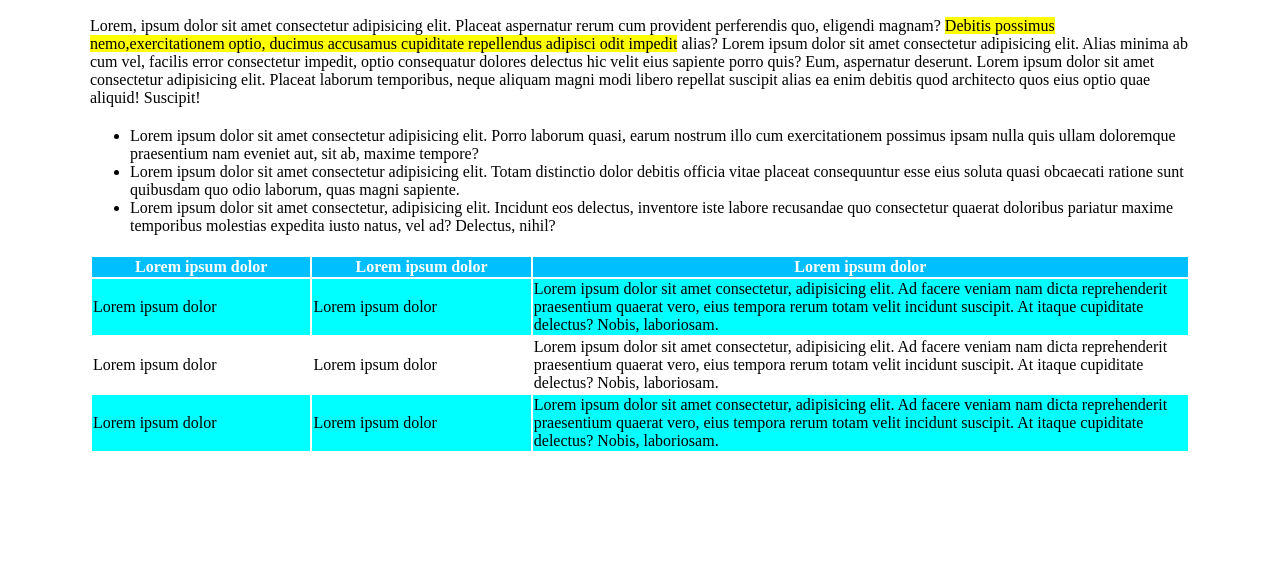
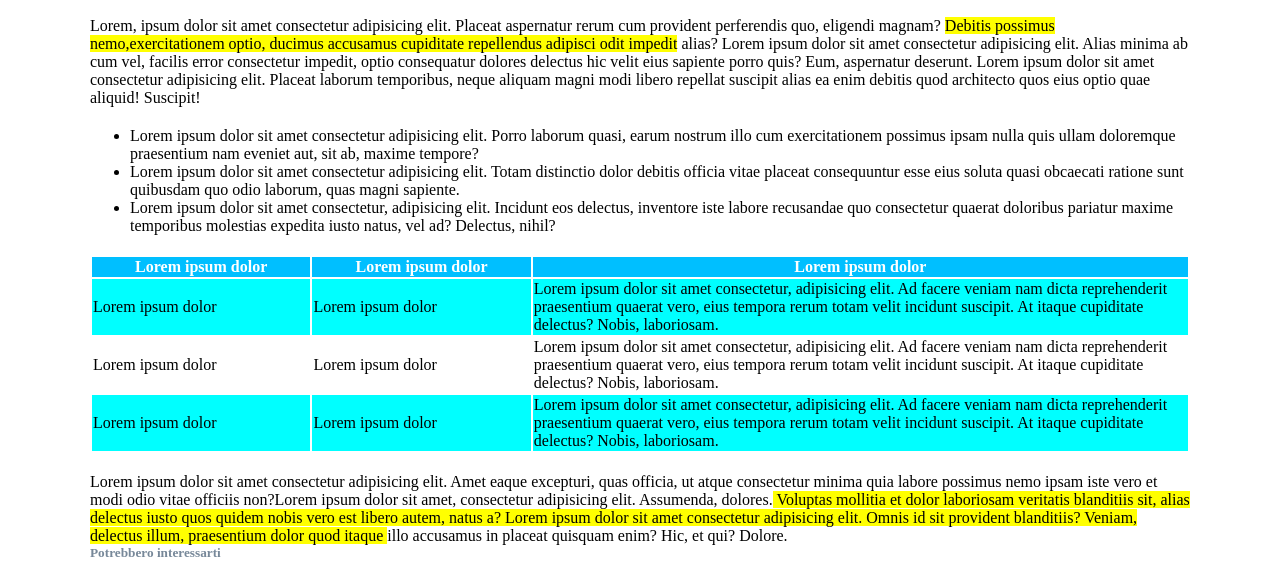
Before and after one commit to Salvatore1985/html-css-booleaner, a plain HTML site: page index.html in a window 1280 px wide. Shown: the part 299-870 px from the top of the page. Before the commit the page ends 800 px from the top, so only its background shows below. Drawn offline with Linux system fonts and the light colour scheme.

Commit message:
proposte

```diff
--- a/index.html
+++ b/index.html
@@ -45,7 +45,7 @@
                 <li>Lorem ipsum dolor sit amet consectetur, adipisicing elit. Incidunt eos delectus, inventore iste labore recusandae quo consectetur quaerat doloribus pariatur maxime temporibus molestias expedita iusto natus, vel ad? Delectus, nihil?</li>
             </ul>
         </nav>
-        <table>
+        <!--tabella-->
            <section class="tabella">
                <table>
                    <tr class="cont">
@@ -68,10 +68,17 @@
                        <td class="testo2 dispari">Lorem ipsum dolor</td>
                        <td class="testo3 dispari">Lorem ipsum dolor sit amet consectetur, adipisicing elit. Ad facere veniam nam dicta reprehenderit praesentium quaerat vero, eius tempora rerum totam velit incidunt suscipit. At itaque cupiditate delectus? Nobis, laboriosam.</td>
                    </tr>
-
                </table>
            </section>
-        </table>
+           <section>
+               <p>Lorem ipsum dolor sit amet consectetur adipisicing elit. Amet eaque excepturi, quas officia, ut atque consectetur minima quia labore possimus nemo ipsam iste vero et modi odio vitae officiis non?Lorem ipsum dolor sit amet, consectetur adipisicing elit. Assumenda, dolores.<span id="importante"> Voluptas mollitia et dolor laboriosam veritatis blanditiis sit, alias delectus iusto quos quidem nobis vero est libero autem, natus a? Lorem ipsum dolor sit amet consectetur adipisicing elit. Omnis id sit provident blanditiis? Veniam, delectus illum, praesentium dolor quod itaque </span>illo accusamus in placeat quisquam enim? Hic, et qui? Dolore.</p>
+           </section>
+           <!--proposte-->
+           <footer>
+               <section class="proposte">
+                   <h5>Potrebbero interessarti</h5>
+               </section>
+           </footer>
     </div>
 </body>
 </html>
```
